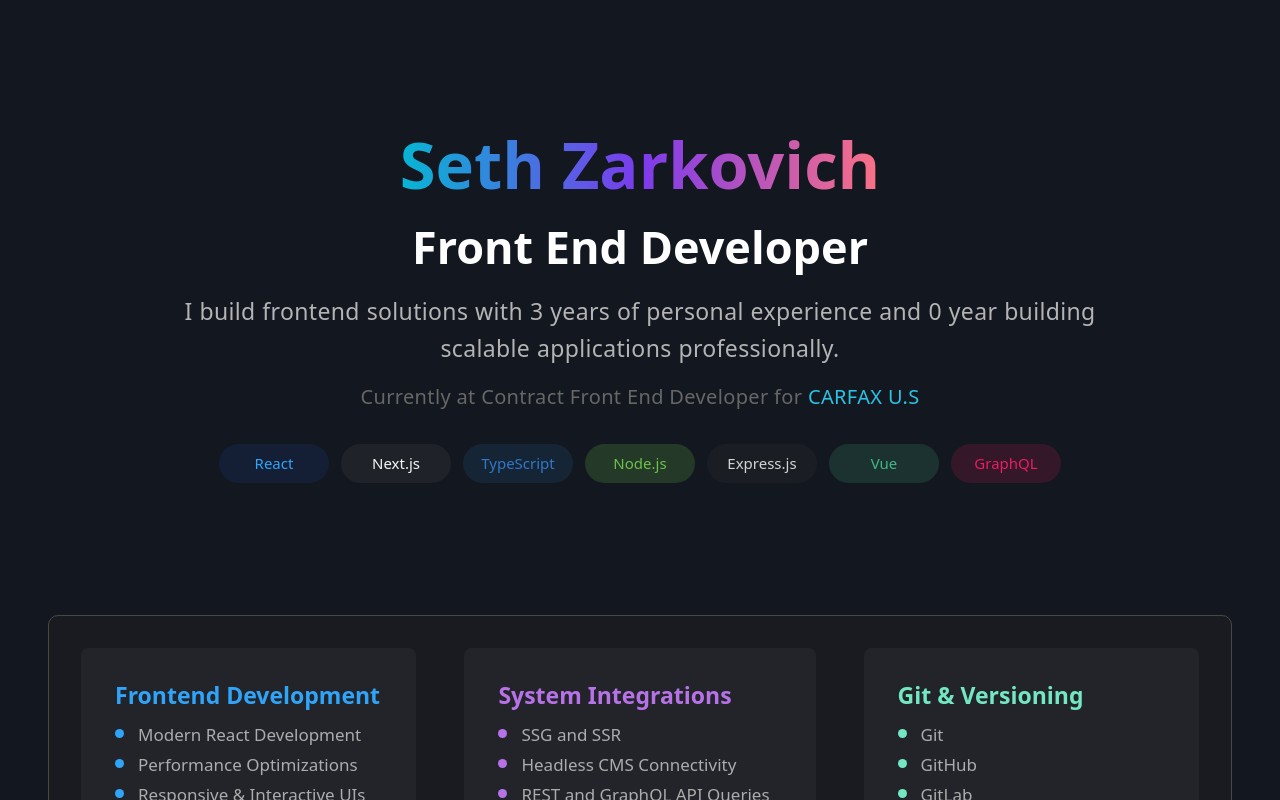
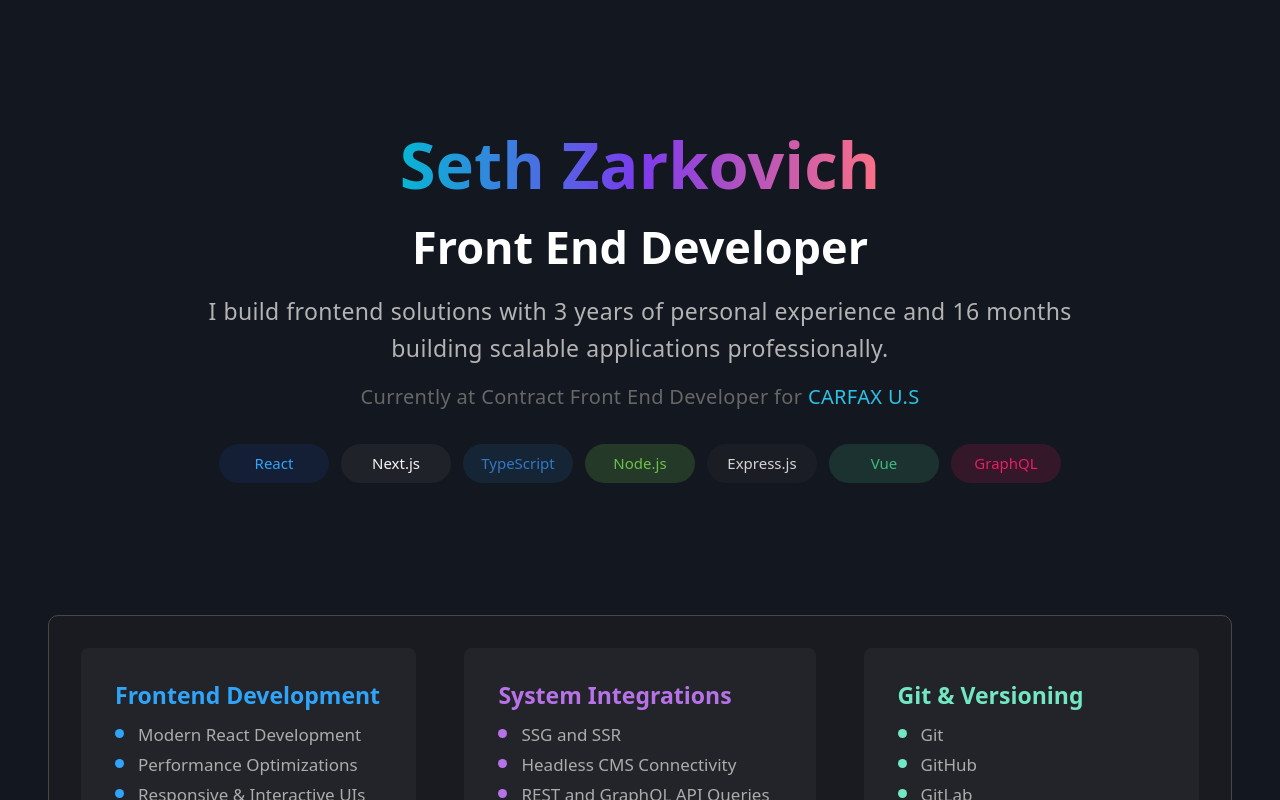
Before and after one commit to SethZarko/resume, a React (Vite) app in the folder client/: page / in a window 1280 px wide. Shown: the top 800 px of the page. Built offline with nearby package versions, Linux system fonts and the light colour scheme.

Commit message:
Fixes Date Logic Properly... (#18)

```diff
--- a/client/src/components/HeroInfo/HeroInfo.tsx
+++ b/client/src/components/HeroInfo/HeroInfo.tsx
@@ -21,11 +21,11 @@ export const HeroInfo: React.FC = (): React.ReactNode => {
   const learnDate = new Date("December 1, 2021");
   const proDate = new Date("August 1, 2025");
 
-  const personalYears = calculateDifference(learnDate);
+  const personalYears = calculateDifference(learnDate, currentDate);
 
   const professionalMonths = currentDate.getMonth() + proDate.getMonth() - 1;
 
-  const professionalYears = currentDate.getFullYear() - proDate.getFullYear();
+  const professionalYears = calculateDifference(proDate, currentDate);
 
   return (
     <section id="hero">
@@ -41,7 +41,7 @@ export const HeroInfo: React.FC = (): React.ReactNode => {
           <h3>
             I build frontend solutions with {personalYears} years of personal
             experience and{" "}
-            {professionalMonths <= 12
+            {professionalYears < 1
               ? `${professionalMonths} months`
               :  professionalYears <= 1 ? `${professionalYears} year` : `${professionalYears} years`}{" "}
             building scalable applications professionally.
```
